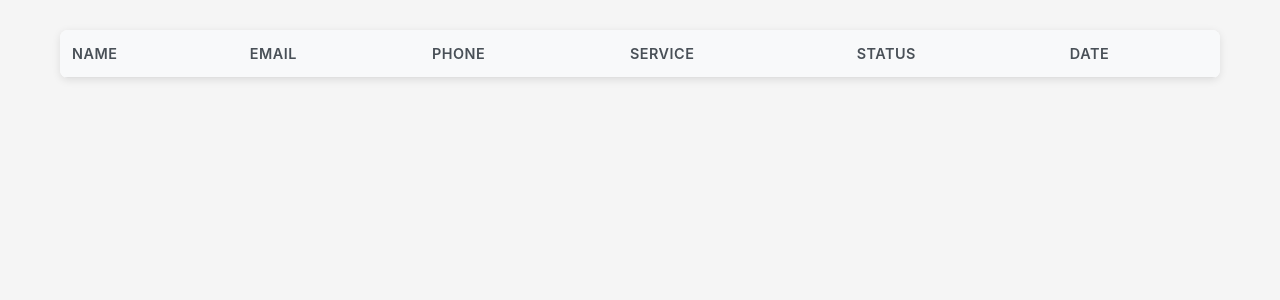
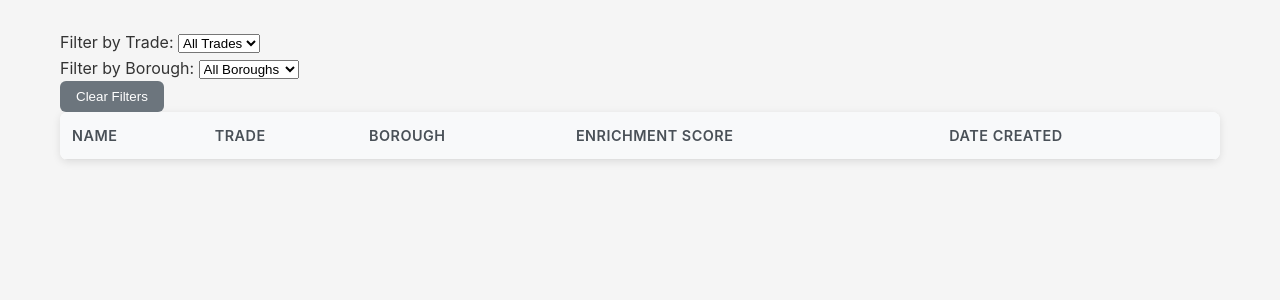
Before and after one commit to ijaffrey/claw_contractor, a Flask app: page /leads in a window 1280 px wide. Shown: the part 112-412 px from the top of the page. Run offline with Flask 3, Linux system fonts and the light colour scheme; lists and menus that the app fills with data are empty.

Commit message:
[partial] step_3 action 4: write_file: portal/templates/leads.html

```diff
--- a/portal/templates/leads.html
+++ b/portal/templates/leads.html
@@ -16,32 +16,46 @@
             </div>
         </header>
 
+        <!-- Filter Controls -->
+        <div class="filter-container">
+            <div class="filter-group">
+                <label for="tradeFilter">Filter by Trade:</label>
+                <select id="tradeFilter">
+                    <option value="">All Trades</option>
+                </select>
+            </div>
+            <div class="filter-group">
+                <label for="boroughFilter">Filter by Borough:</label>
+                <select id="boroughFilter">
+                    <option value="">All Boroughs</option>
+                    <option value="Manhattan">Manhattan</option>
+                    <option value="Brooklyn">Brooklyn</option>
+                    <option value="Queens">Queens</option>
+                    <option value="Bronx">Bronx</option>
+                    <option value="Staten Island">Staten Island</option>
+                </select>
+            </div>
+            <button id="clearFilters" class="btn btn-secondary">Clear Filters</button>
+        </div>
+
         <div class="table-container">
-            <table class="portal-table">
+            <table class="portal-table" id="leadsTable">
                 <thead>
                     <tr>
                         <th>Name</th>
-                        <th>Email</th>
-                        <th>Phone</th>
-                        <th>Service</th>
-                        <th>Status</th>
-                        <th>Date</th>
+                        <th>Trade</th>
+                        <th>Borough</th>
+                        <th>Enrichment Score</th>
+                        <th>Date Created</th>
                     </tr>
                 </thead>
                 <tbody>
-                    {% for lead in leads %}
-                    <tr>
-                        <td>{{ lead.name }}</td>
-                        <td>{{ lead.email }}</td>
-                        <td>{{ lead.phone }}</td>
-                        <td>{{ lead.service }}</td>
-                        <td><span class="status-badge status-{{ lead.status.lower() }}">{{ lead.status }}</span></td>
-                        <td>{{ lead.date }}</td>
-                    </tr>
-                    {% endfor %}
+                    <!-- Table rows will be populated by JavaScript -->
                 </tbody>
             </table>
         </div>
     </div>
+
+    <script src="{{ url_for('static', filename='leads.js') }}"></script>
 </body>
 </html>
```
